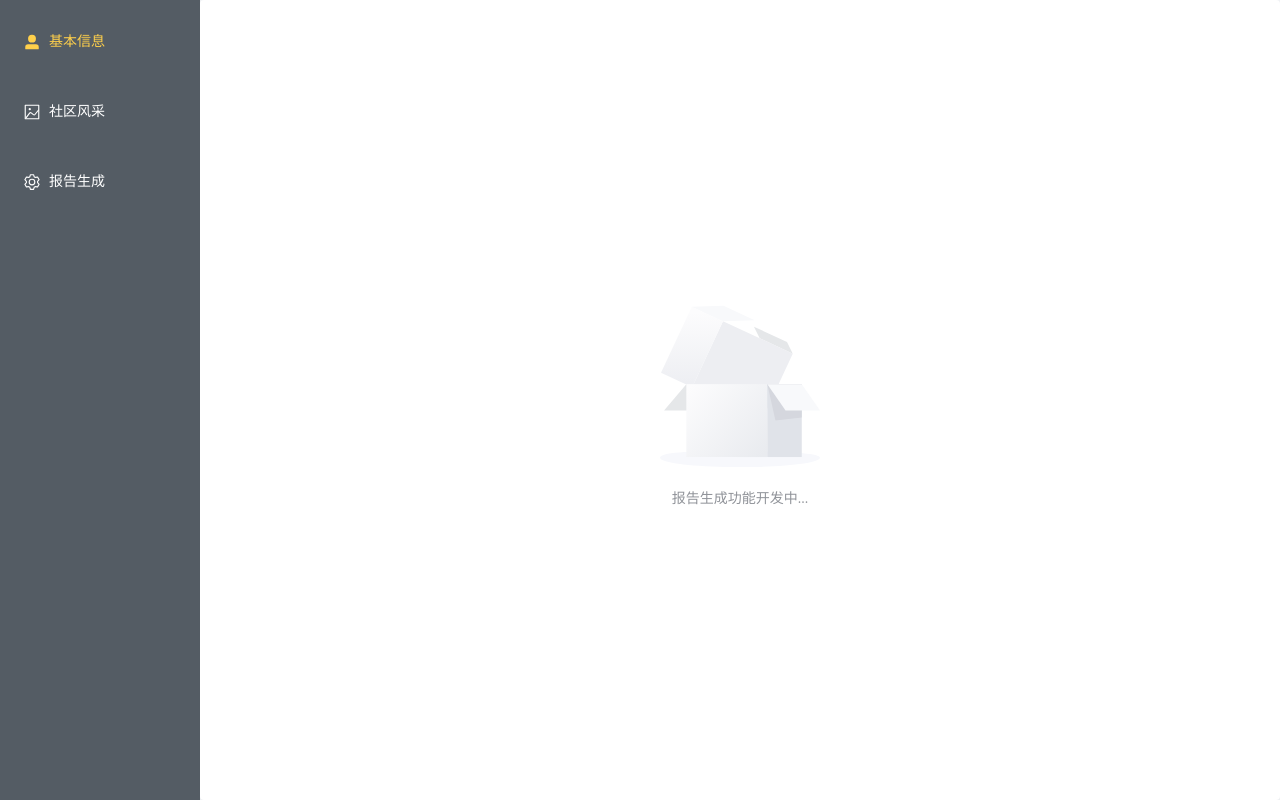
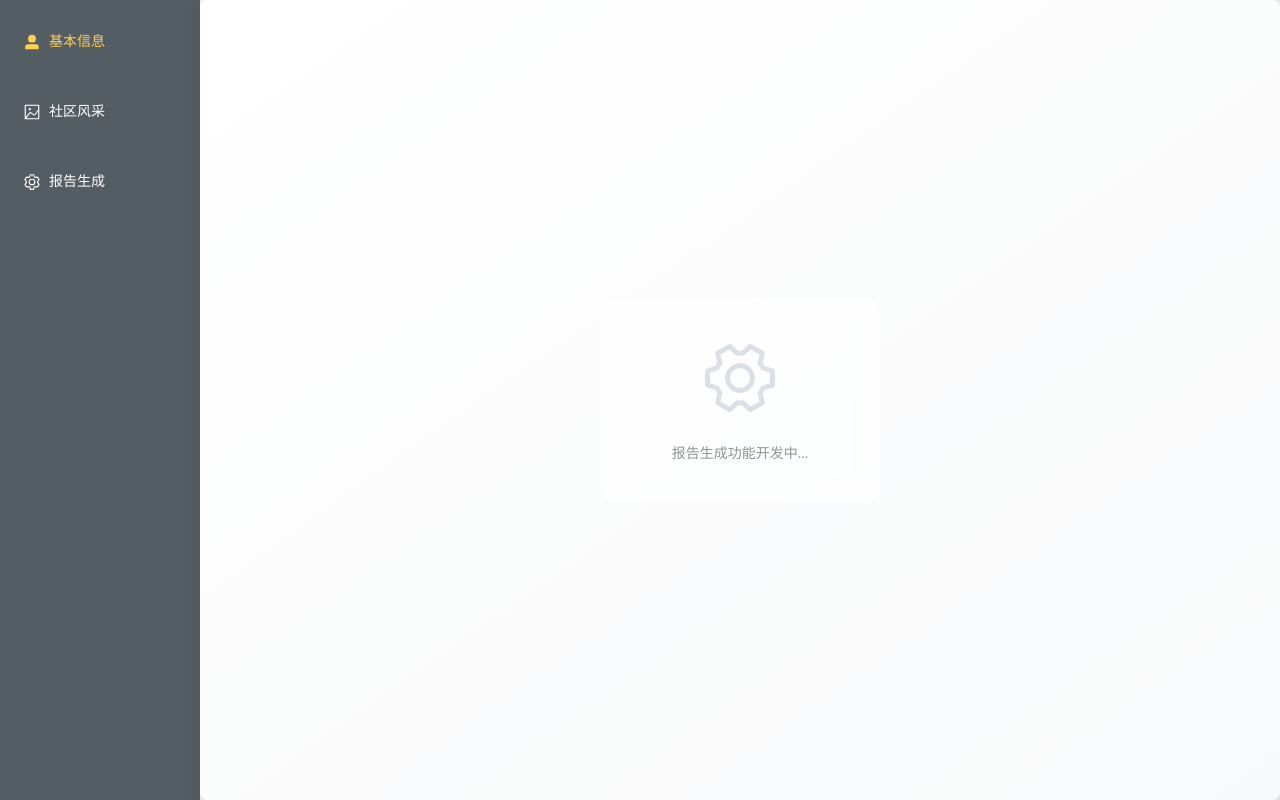
Before and after one commit to zhao-leo/kqtx-admin, a Vue app: page /panel/report in a window 1280 px wide. Built offline with nearby package versions, Linux system fonts and the light colour scheme.

Commit message:
🐞 fix(banner): 修复banner加载问题
主要修复了字段缺少一个索引的问题

```diff
--- a/src/components/adminpanel/SwitchBanner.vue
+++ b/src/components/adminpanel/SwitchBanner.vue
@@ -1,16 +1,9 @@
 <template>
   <div class="banner-manager">
     <!-- 上传按钮 -->
-    <el-upload
-      class="upload-section"
-      accept=".jpg,.jpeg,.png"
-      :on-success="handleUploadSuccess"
-      :on-error="handleUploadError"
-      :before-upload="beforeUpload"
-      :show-file-list="false"
-      :drag="true"
-      :http-request="uploadFile"
-    >
+    <el-upload class="upload-section" accept=".jpg,.jpeg,.png" :on-success="handleUploadSuccess"
+      :on-error="handleUploadError" :before-upload="beforeUpload" :show-file-list="false" :drag="true"
+      :http-request="uploadFile">
       <el-button type="primary" :loading="uploading"> 上传新图片 </el-button>
     </el-upload>
 
@@ -20,12 +13,7 @@
         <div class="carousel-item">
           <img :src="banner.banner_image" alt="banner" />
           <div class="banner-actions">
-            <el-button
-              type="danger"
-              size="small"
-              @click.stop="deleteBanner(banner)"
-              :loading="loading"
-            >
+            <el-button type="danger" size="small" @click.stop="deleteBanner(banner)" :loading="loading">
               删除
             </el-button>
           </div>
@@ -64,7 +52,7 @@ const getBanners = async () => {
     if (response.data.data.length === 0) {
       banners.value = []
     } else {
-      banners.value = response.data.data.map((banner) => ({
+      banners.value = response.data.data.data.map((banner) => ({
         ...banner,
         banner_image: IMAGE_BASEURL + banner.banner_image,
       }))
--- a/src/views/PanelView.vue
+++ b/src/views/PanelView.vue
@@ -5,7 +5,9 @@
 
     <!-- 右侧内容区 -->
     <router-view v-slot="{ Component }">
-      <component :is="Component" />
+      <transition name="fade" mode="out-in">
+        <component :is="Component" />
+      </transition>
     </router-view>
   </div>
 </template>
@@ -24,7 +26,7 @@ watch(
   (path) => {
     currentPanel.value = path.split('/').pop() || 'basic'
   },
-  { immediate: true },
+  { immediate: true }
 )
 </script>
 
@@ -32,7 +34,7 @@ watch(
 .panel {
   display: flex;
   min-height: 100vh;
-  background-color: #f5f7fa;
+  background: linear-gradient(135deg, #f5f7fa 0%, #e4e7eb 100%);
 }
 
 :deep(router-view) {
@@ -40,4 +42,20 @@ watch(
   display: flex;
   margin: 20px;
 }
+
+/* 过渡动画 */
+.fade-enter-active,
+.fade-leave-active {
+  transition: opacity 0.3s ease, transform 0.3s ease;
+}
+
+.fade-enter-from {
+  opacity: 0;
+  transform: translateX(20px);
+}
+
+.fade-leave-to {
+  opacity: 0;
+  transform: translateX(-20px);
+}
 </style>
--- a/src/views/panel/BasicPanel.vue
+++ b/src/views/panel/BasicPanel.vue
@@ -1,14 +1,20 @@
 <template>
   <div class="basic-panel">
-    <el-tabs>
+    <el-tabs class="custom-tabs">
       <el-tab-pane label="电话管理">
-        <CommunityPhone />
+        <transition name="fade-slide">
+          <CommunityPhone />
+        </transition>
       </el-tab-pane>
       <el-tab-pane label="轮播图管理">
-        <SwitchBanner />
+        <transition name="fade-slide">
+          <SwitchBanner />
+        </transition>
       </el-tab-pane>
       <el-tab-pane label="温馨提示">
-        <WarmNotice />
+        <transition name="fade-slide">
+          <WarmNotice />
+        </transition>
       </el-tab-pane>
     </el-tabs>
   </div>
@@ -22,15 +28,73 @@ import WarmNotice from '@/components/adminpanel/WarmNotice.vue'
 
 <style scoped>
 .basic-panel {
-  background-color: white;
-  border-radius: 4px;
-  box-shadow: 0 2px 12px 0 rgba(0, 0, 0, 0.1);
+  background: linear-gradient(145deg, #ffffff 0%, #f8f9fa 100%);
+  border-radius: 8px;
+  box-shadow: 0 4px 20px rgba(0, 0, 0, 0.08);
   padding: 20px;
   flex: 1;
   overflow-y: auto;
+  transition: all 0.3s ease;
+}
+
+.basic-panel:hover {
+  box-shadow: 0 6px 24px rgba(0, 0, 0, 0.12);
+  transform: translateY(-2px);
+}
+
+:deep(.custom-tabs) {
+  background: transparent;
+}
+
+:deep(.el-tabs__header) {
+  margin-bottom: 20px;
+  border-bottom: 2px solid #ebeef5;
+}
+
+:deep(.el-tabs__nav-wrap::after) {
+  height: 0;
+}
+
+:deep(.el-tabs__item) {
+  padding: 0 20px;
+  height: 40px;
+  line-height: 40px;
+  font-size: 15px;
+  font-weight: 500;
+  color: #606266;
+  transition: all 0.3s ease;
+}
+
+:deep(.el-tabs__item.is-active) {
+  color: #409eff;
+  font-weight: 600;
+}
+
+:deep(.el-tabs__active-bar) {
+  height: 3px;
+  border-radius: 3px;
+  background-color: #409eff;
 }
 
 :deep(.el-tabs__content) {
-  padding: 20px 0;
+  padding: 20px;
+  background: rgba(255, 255, 255, 0.6);
+  border-radius: 4px;
+}
+
+/* 过渡动画 */
+.fade-slide-enter-active,
+.fade-slide-leave-active {
+  transition: all 0.3s ease;
+}
+
+.fade-slide-enter-from {
+  opacity: 0;
+  transform: translateY(20px);
+}
+
+.fade-slide-leave-to {
+  opacity: 0;
+  transform: translateY(-20px);
 }
 </style>
--- a/src/views/panel/ReportPanel.vue
+++ b/src/views/panel/ReportPanel.vue
@@ -1,20 +1,105 @@
 <template>
   <div class="report-panel">
-    <el-empty description="报告生成功能开发中..." />
+    <transition name="bounce" mode="out-in">
+      <el-empty description="报告生成功能开发中..." :image-size="200">
+        <template #image>
+          <el-icon class="empty-icon">
+            <Setting />
+          </el-icon>
+        </template>
+      </el-empty>
+    </transition>
   </div>
 </template>
 
-<script setup></script>
+<script setup>
+import { Setting } from '@element-plus/icons-vue'
+</script>
 
 <style scoped>
 .report-panel {
-  background-color: white;
-  border-radius: 4px;
-  box-shadow: 0 2px 12px 0 rgba(0, 0, 0, 0.1);
+  background: linear-gradient(145deg, #ffffff 0%, #f8f9fa 100%);
+  border-radius: 8px;
+  box-shadow: 0 4px 20px rgba(0, 0, 0, 0.08);
   padding: 20px;
   flex: 1;
   display: flex;
   justify-content: center;
   align-items: center;
+  transition: all 0.3s ease;
+  position: relative;
+  overflow: hidden;
+}
+
+.report-panel:hover {
+  box-shadow: 0 6px 24px rgba(0, 0, 0, 0.12);
+  transform: translateY(-2px);
+}
+
+.report-panel::before {
+  content: '';
+  position: absolute;
+  top: 0;
+  left: 0;
+  right: 0;
+  bottom: 0;
+  background: linear-gradient(to bottom right,
+      rgba(255, 255, 255, 0.1),
+      rgba(255, 255, 255, 0.05));
+  pointer-events: none;
+  border-radius: 8px;
+}
+
+/* Empty 组件样式 */
+:deep(.el-empty) {
+  padding: 40px;
+  background: rgba(255, 255, 255, 0.6);
+  border-radius: 12px;
+  backdrop-filter: blur(10px);
+}
+
+:deep(.empty-icon) {
+  font-size: 80px;
+  color: #909399;
+  animation: rotate 10s linear infinite;
+}
+
+:deep(.el-empty__description) {
+  font-size: 16px;
+  color: #606266;
+  margin-top: 20px;
+}
+
+/* 过渡动画 */
+.bounce-enter-active {
+  animation: bounce-in 0.5s;
+}
+
+.bounce-leave-active {
+  animation: bounce-in 0.5s reverse;
+}
+
+@keyframes bounce-in {
+  0% {
+    transform: scale(0);
+  }
+
+  50% {
+    transform: scale(1.05);
+  }
+
+  100% {
+    transform: scale(1);
+  }
+}
+
+@keyframes rotate {
+  from {
+    transform: rotate(0deg);
+  }
+
+  to {
+    transform: rotate(360deg);
+  }
 }
 </style>
--- a/src/views/panel/ShowPanel.vue
+++ b/src/views/panel/ShowPanel.vue
@@ -1,6 +1,8 @@
 <template>
   <div class="show-panel">
-    <CommunityShow />
+    <transition name="fade-scale" mode="out-in">
+      <CommunityShow />
+    </transition>
   </div>
 </template>
 
@@ -10,10 +12,59 @@ import CommunityShow from '@/components/adminpanel/CommunityShow.vue'
 
 <style scoped>
 .show-panel {
-  background-color: white;
-  border-radius: 4px;
-  box-shadow: 0 2px 12px 0 rgba(0, 0, 0, 0.1);
+  background: linear-gradient(145deg, #ffffff 0%, #f8f9fa 100%);
+  border-radius: 8px;
+  box-shadow: 0 4px 20px rgba(0, 0, 0, 0.08);
   flex: 1;
   overflow: hidden;
+  transition: all 0.3s ease;
+  position: relative;
+}
+
+.show-panel:hover {
+  box-shadow: 0 6px 24px rgba(0, 0, 0, 0.12);
+  transform: translateY(-2px);
+}
+
+.show-panel::before {
+  content: '';
+  position: absolute;
+  top: 0;
+  left: 0;
+  right: 0;
+  bottom: 0;
+  background: linear-gradient(to bottom right,
+      rgba(255, 255, 255, 0.1),
+      rgba(255, 255, 255, 0.05));
+  pointer-events: none;
+  border-radius: 8px;
+}
+
+/* 过渡动画 */
+.fade-scale-enter-active,
+.fade-scale-leave-active {
+  transition: all 0.4s cubic-bezier(0.4, 0, 0.2, 1);
+}
+
+.fade-scale-enter-from,
+.fade-scale-leave-to {
+  opacity: 0;
+  transform: scale(0.95);
+}
+
+:deep(.community-show) {
+  animation: slideIn 0.6s ease-out;
+}
+
+@keyframes slideIn {
+  from {
+    opacity: 0;
+    transform: translateY(30px);
+  }
+
+  to {
+    opacity: 1;
+    transform: translateY(0);
+  }
 }
 </style>
```
